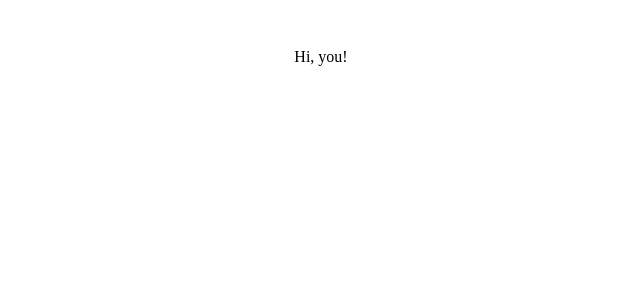
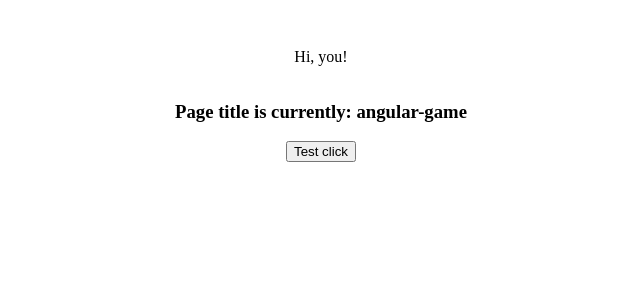
Before and after one commit to Wolven531/angular-game, an Angular app: page / in a window 1280 px wide. Shown: the top 300 px of the page, without its empty margins (319-959 px from the left). Built offline with nearby package versions, Linux system fonts and the light colour scheme.

Commit message:
Add test button for clicking

```diff
--- a/src/app/app.component.html
+++ b/src/app/app.component.html
@@ -1,5 +1,7 @@
 <div class="content" role="main">
 	<p>Hi, you!</p>
+	<h3>Page title is currently: {{title}}</h3>
+	<button (click)="onClickButton($event)">Test click</button>
 </div>
 
 <router-outlet></router-outlet>
--- a/src/app/app.component.ts
+++ b/src/app/app.component.ts
@@ -2,9 +2,13 @@ import { Component } from '@angular/core'
 
 @Component({
 	selector: 'ag-root',
-	templateUrl: './app.component.html',
-	styleUrls: ['./app.component.scss']
+	styleUrls: ['./app.component.scss'],
+	templateUrl: './app.component.html'
 })
 export class AppComponent {
 	title = 'angular-game'
+
+	private onClickButton(evt) {
+		alert('button clicked')
+	}
 }
--- a/src/app/app.module.ts
+++ b/src/app/app.module.ts
@@ -1,8 +1,9 @@
 import { NgModule } from '@angular/core'
+import { FormsModule }    from '@angular/forms'
 import { BrowserModule } from '@angular/platform-browser'
 
+import { AppComponent } from './app.component'
 import { AppRoutingModule } from './app-routing.module'
-import { AppComponent } from './app.component'
 
 @NgModule({
 	declarations: [
@@ -10,6 +11,7 @@ import { AppComponent } from './app.component'
 	],
 	imports: [
 		BrowserModule,
+		FormsModule,
 		AppRoutingModule
 	],
 	providers: [],
```
